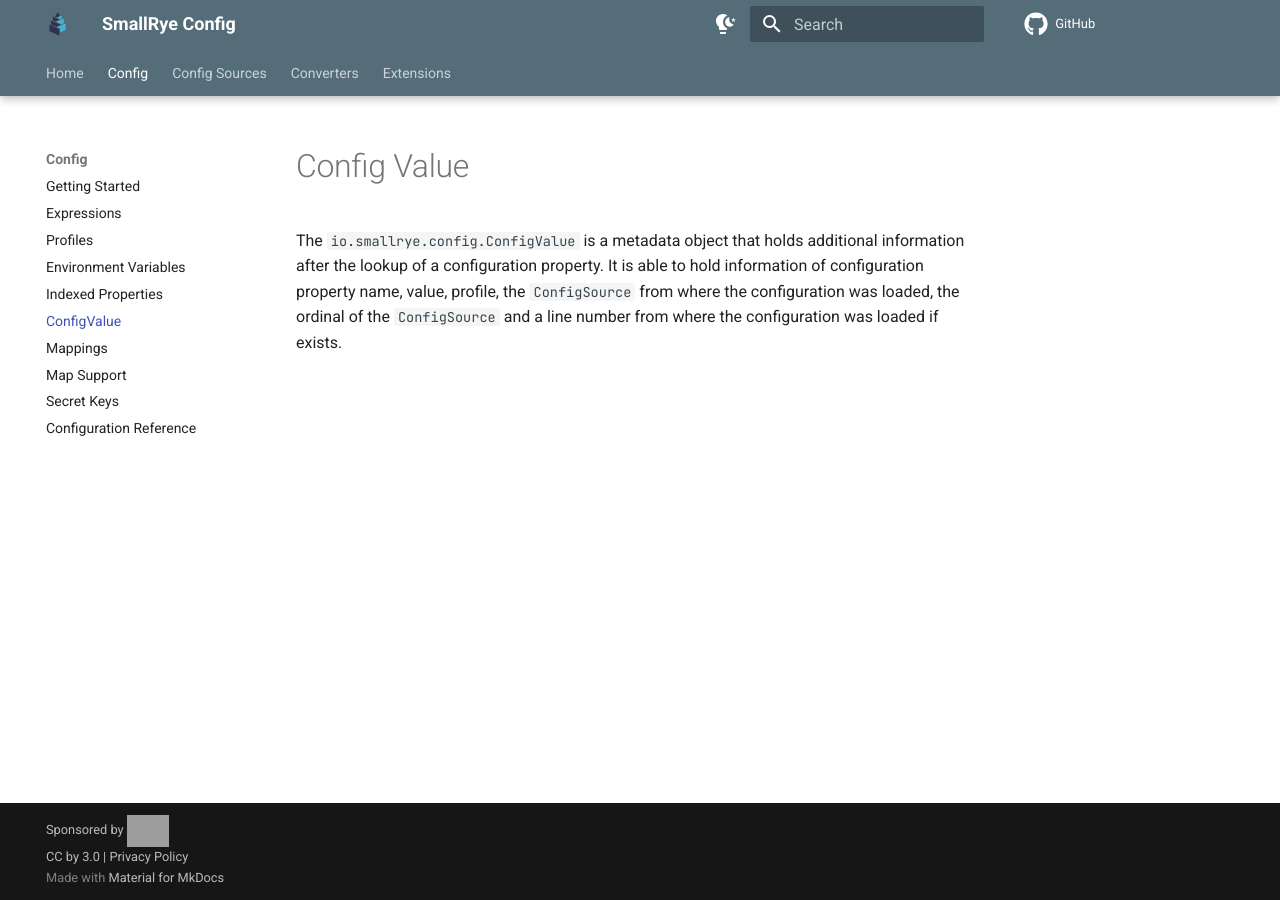
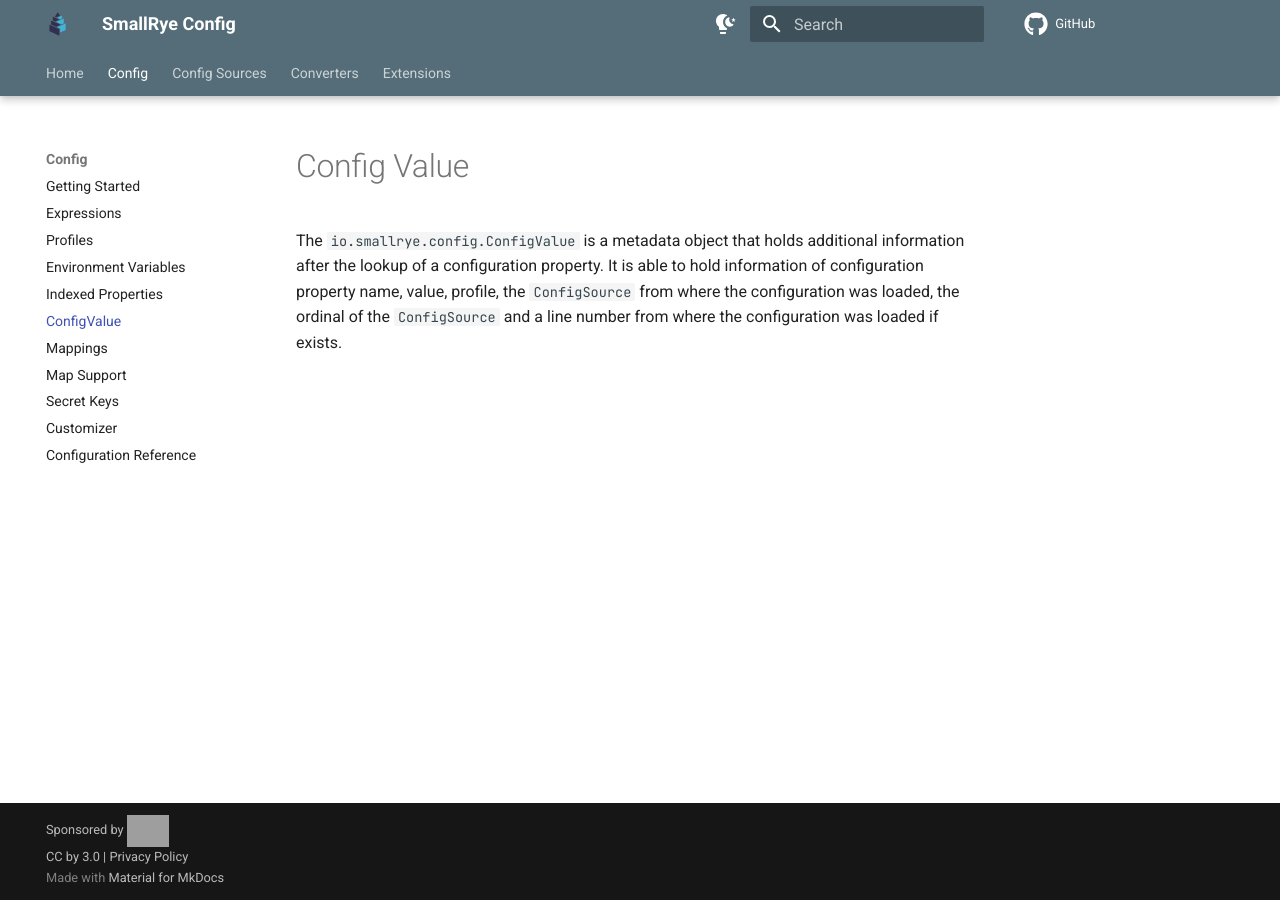
Before and after one commit to smallrye/smallrye-config, an MkDocs documentation site: the page built from documentation/src/main/docs/config/config-value.md, in a window 1280 px wide. Built offline with MkDocs 1.6.1 and Material for MkDocs 9.7.7, drawn with Linux system fonts in a browser that asks for light colours; comment, search, counter and statistics services are not loaded; the version menu is left out; grey boxes are pictures that could not be loaded.

Commit message:
Add customizer.md to navigation

```diff
--- a/documentation/mkdocs.yaml
+++ b/documentation/mkdocs.yaml
@@ -18,6 +18,7 @@ nav:
       - 'Mappings': config/mappings.md
       - 'Map Support': config/map-support.md
       - 'Secret Keys': config/secret-keys.md
+      - 'Customizer': config/customizer.md
       - 'Configuration Reference': config/configuration.md
   - Config Sources:
       - 'Custom': config-sources/custom.md
```
